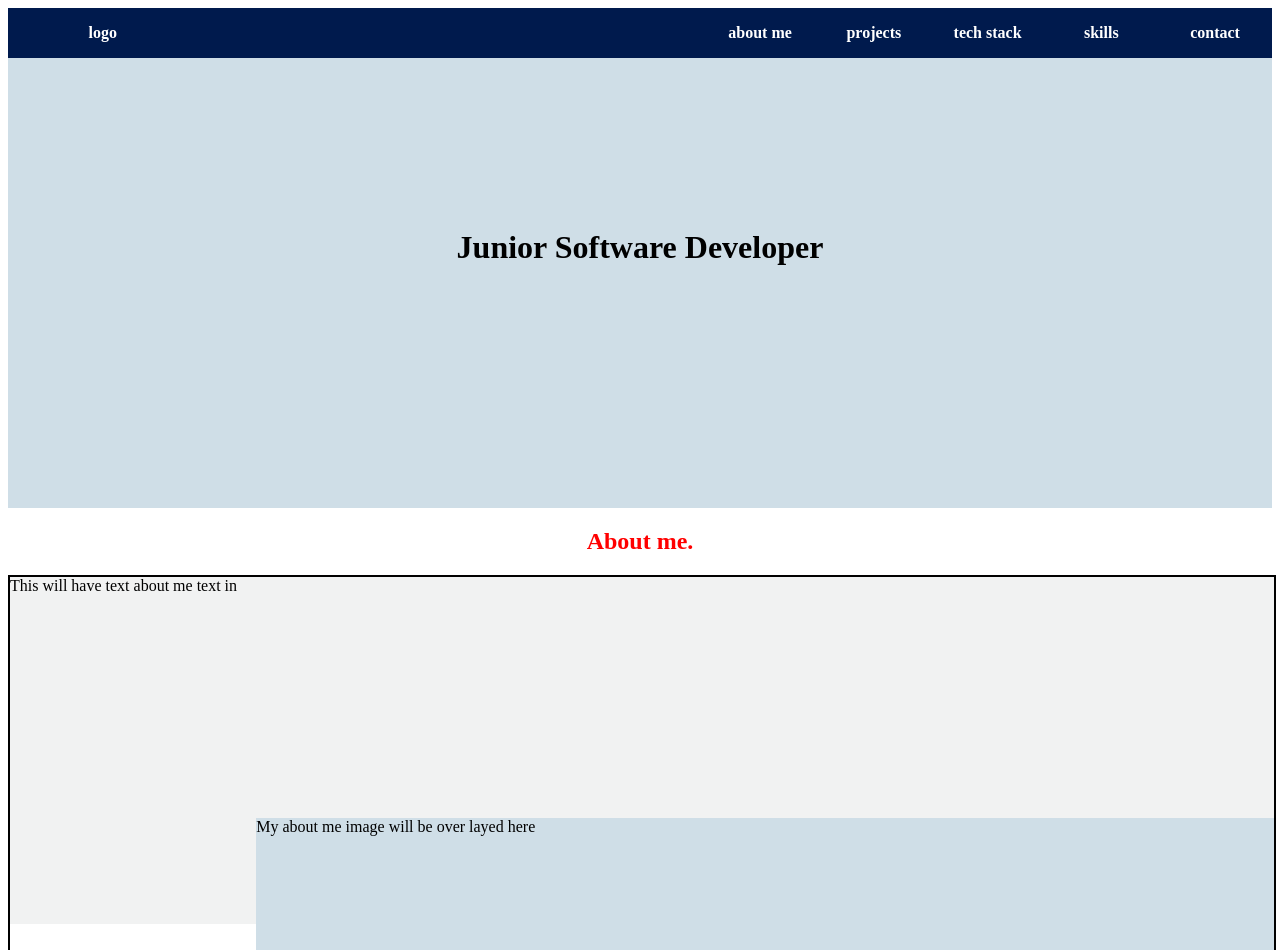
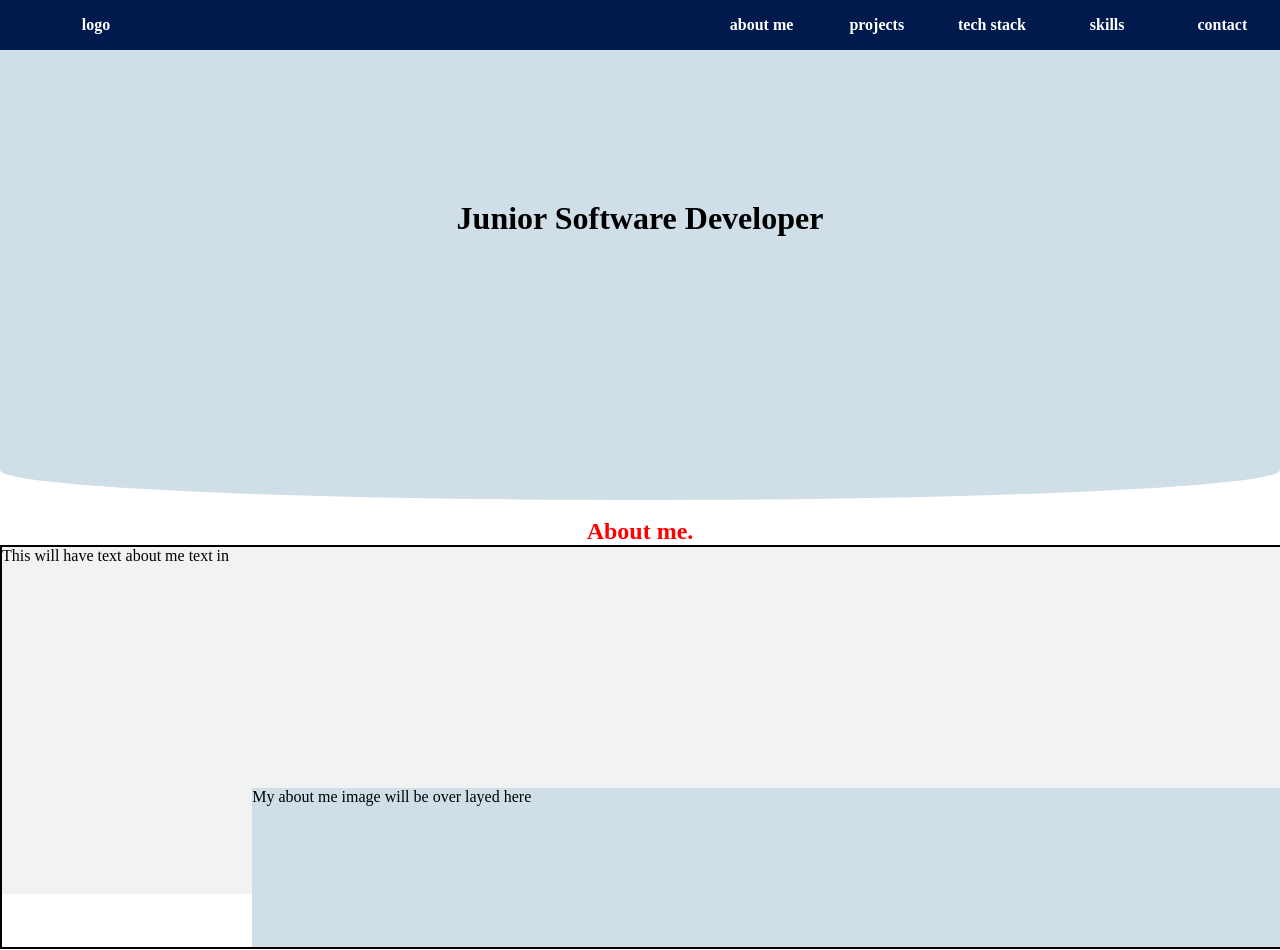
Before and after one commit to Andy-Reynolds/portfolio-project, a plain HTML site: page index.html in a window 1280 px wide. Shown: the top 950 px of the page. Drawn offline with Linux system fonts and the light colour scheme.

Commit message:
removed padding and margin for page and curved landing page background square

```diff
--- a/style.scss
+++ b/style.scss
@@ -1,8 +1,15 @@
 
+
+* {
+  padding: 0;
+  margin: 0;
+}
 
 header {
   background-color: #CFDEE7;
   height: 500px;
+  border-bottom-left-radius: 50% 30px;
+  border-bottom-right-radius: 50% 30px;
 
   .nav-bar {
     background-color: #001A4D;
```
Also changed, not shown: index.html (+5 -0 lines), dist/style.css.
